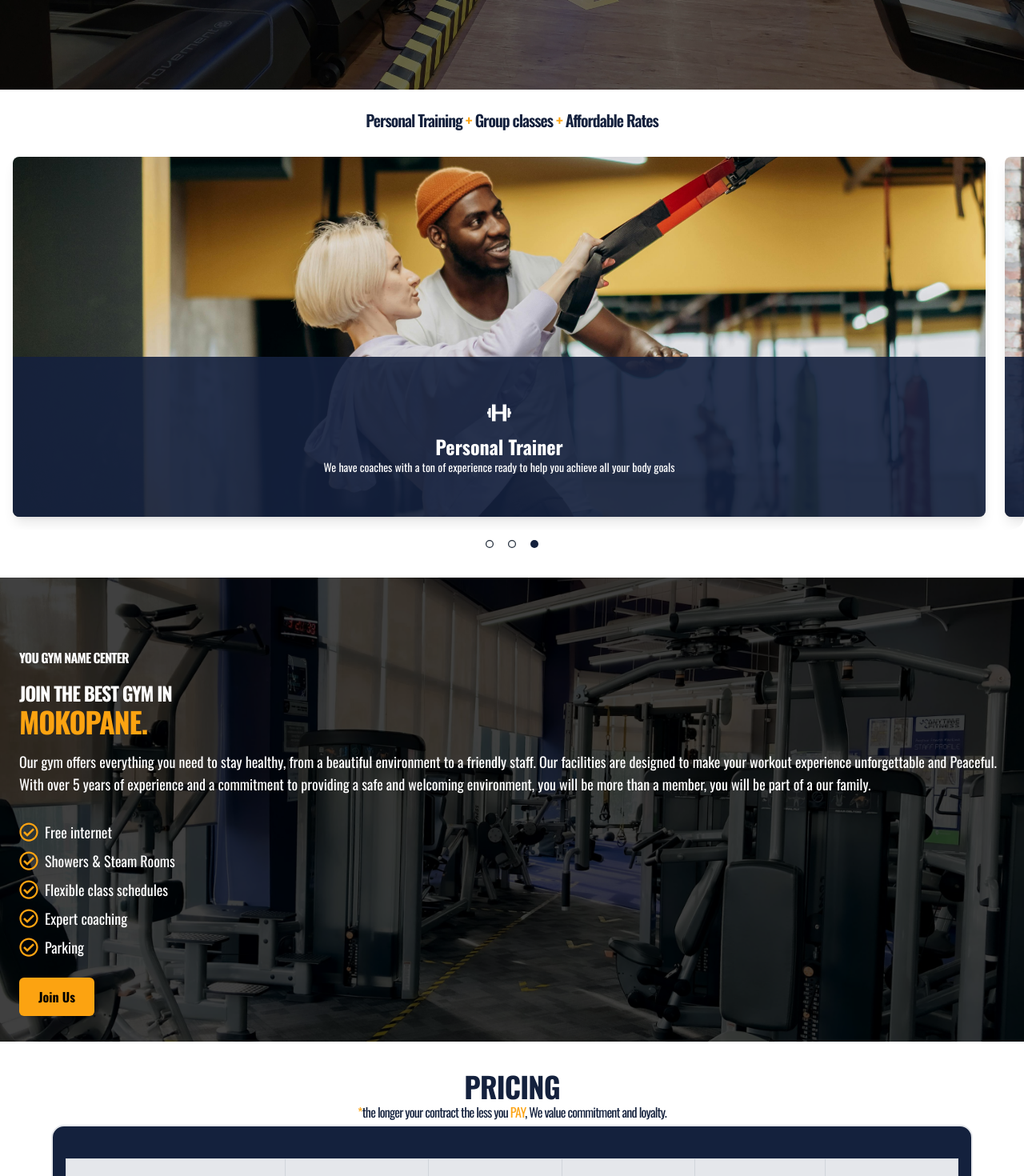
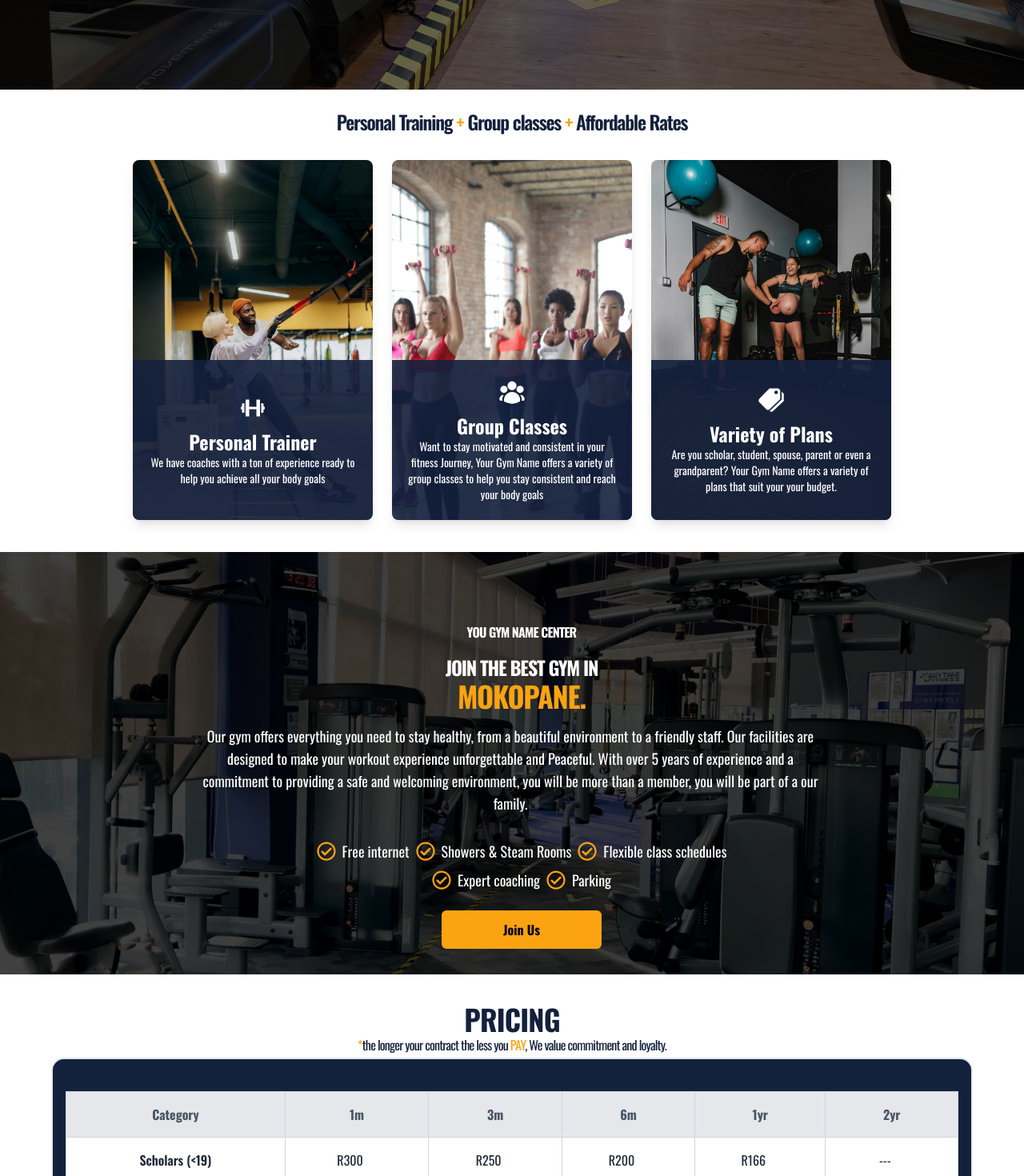
Before and after one commit to Prashely/Gym-Template, a React (Vite) app: page / in a window 1280 px wide. Shown: the part 752-2222 px from the top of the page at 80% size. Built offline with nearby package versions, Linux system fonts and the light colour scheme.

Commit message:
Benefits PC

```diff
--- a/src/assets/components/ui/Reasons.jsx
+++ b/src/assets/components/ui/Reasons.jsx
@@ -4,7 +4,7 @@ const Reasons = ({ imageSrc, title, description, icon }) => {
   console.log("Reasons component rendered"); // For checking unnecessary renders
 
   return (
-    <div className="relative w-[95vw] h-[450px] overflow-hidden rounded-lg shadow-lg">
+    <div className="relative w-[95vw] lg:w-[300px] h-[450px] overflow-hidden rounded-lg shadow-lg">
       <img
         src={imageSrc}
         alt={title}
--- a/src/pages/HomePage.jsx
+++ b/src/pages/HomePage.jsx
@@ -17,7 +17,6 @@ const HomePage = () => {
       </nav>
       <main className="flex-grow">
         <HeroSection />
-
         <WhyUs />
         <Benefits />
         <Pricing />
--- a/src/sections/homepage/Benefits.jsx
+++ b/src/sections/homepage/Benefits.jsx
@@ -13,18 +13,20 @@ const Benefits = () => {
     >
       {/* Semi-transparent overlay */}
       <div className="absolute inset-0 bg-black opacity-75"></div>
-      <div className="relative z-10 flex flex-col items-start ml-6 mt-14">
+      <div className="relative z-10 flex flex-col md:justify-center md:items-center md:text-center items-start ml-6 mt-14">
         <div>
           <p className="font-black tracking-tighter mb-4">
             YOU GYM NAME CENTER
           </p>
           <h2 className="text-2xl text-left font-black mb-4 tracking-tighter">
             JOIN THE BEST GYM IN
-            <span className="text-4xl block text-bgSecondary">MOKOPANE.</span>
+            <span className="md:text-center text-4xl block text-bgSecondary">
+              MOKOPANE.
+            </span>
           </h2>
         </div>
         <div>
-          <p className="text-lg pr-7 mb-8">
+          <p className="md:w-[800px] text-lg pr-7 mb-8">
             Our gym offers everything you need to stay healthy, from a beautiful
             environment to a friendly staff. Our facilities are designed to make
             your workout experience unforgettable and Peaceful. With over 5
@@ -34,7 +36,7 @@ const Benefits = () => {
           </p>
         </div>
         <div>
-          <ul className="flex flex-col justify-center gap-2 text-lg ">
+          <ul className="flex flex-col md:flex-row md:w-[600px] md:flex-wrap justify-center gap-2 text-lg ">
             <li className="flex items-center">
               <FaRegCheckCircle className="text-bgSecondary mr-2 text-2xl font-black" />{" "}
               Free internet
@@ -59,7 +61,7 @@ const Benefits = () => {
         </div>
 
         {/* Call to Action */}
-        <button className="mt-6 px-6 py-3 bg-bgSecondary text-black font-bold rounded-md">
+        <button className="mt-6 px-6 py-3 bg-bgSecondary text-black font-bold rounded-md md:w-[200px]">
           Join Us
         </button>
       </div>
--- a/src/sections/homepage/WhyUs.jsx
+++ b/src/sections/homepage/WhyUs.jsx
@@ -36,14 +36,14 @@ const WhyUs = () => {
 
   return (
     <section className="w-full flex flex-col items-center justify-center my-6 ">
-      <h2 className="text-xl text-bgPrimary font-semibold text-center mb-4 tracking-tighter ">
+      <h2 className="text-xl lg:text-2xl text-bgPrimary font-semibold text-center mb-4 tracking-tighter ">
         Personal Training <span className="text-bgSecondary">+</span> Group
         classes <span className="text-bgSecondary">+</span> Affordable Rates
       </h2>
       <div className="w-full flex flex-col justify-center">
         <div
           ref={carouselRef}
-          className="carousel carousel-center rounded-box space-x-6 p-4"
+          className="carousel carousel-center lg:flex lg:justify-center rounded-box space-x-6 p-4"
         >
           <div id="item1" className="carousel-item" data-index="1">
             <Reasons
@@ -70,7 +70,7 @@ const WhyUs = () => {
             />
           </div>
         </div>
-        <div className="flex w-full justify-center gap-2 py-2">
+        <div className="lg:hidden flex w-full justify-center gap-2 py-2">
           <a href="#item1" className="bg-white">
             {activeItem === 1 ? (
               <GoDotFill className="transition-all duration-200 ease-in-out text-xl text-bgPrimary" />
```
